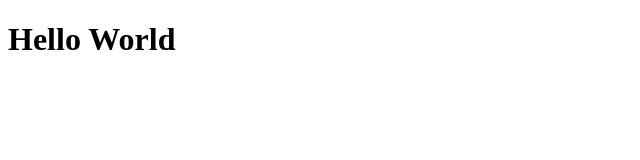
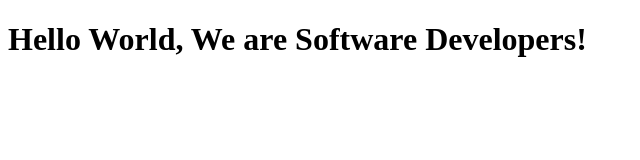
Before and after one commit to KC192/MC-Katongo-Callistus, a plain HTML site: page fcc-test-suite-template/index.html in a window 1280 px wide. Shown: the whole page, without its empty margins (0-640 px from the left). Drawn offline with Linux system fonts and the light colour scheme.

Commit message:
greetings
h1 tag

```diff
--- a/fcc-test-suite-template/index.html
+++ b/fcc-test-suite-template/index.html
@@ -8,7 +8,7 @@
 
   <body>
     <script src="https://cdn.freecodecamp.org/testable-projects-fcc/v1/bundle.js"></script>
-    <h1>Hello World</h1>
+    <h1>Hello World, We are Software Developers!</h1>
 
     <!--
 
```
